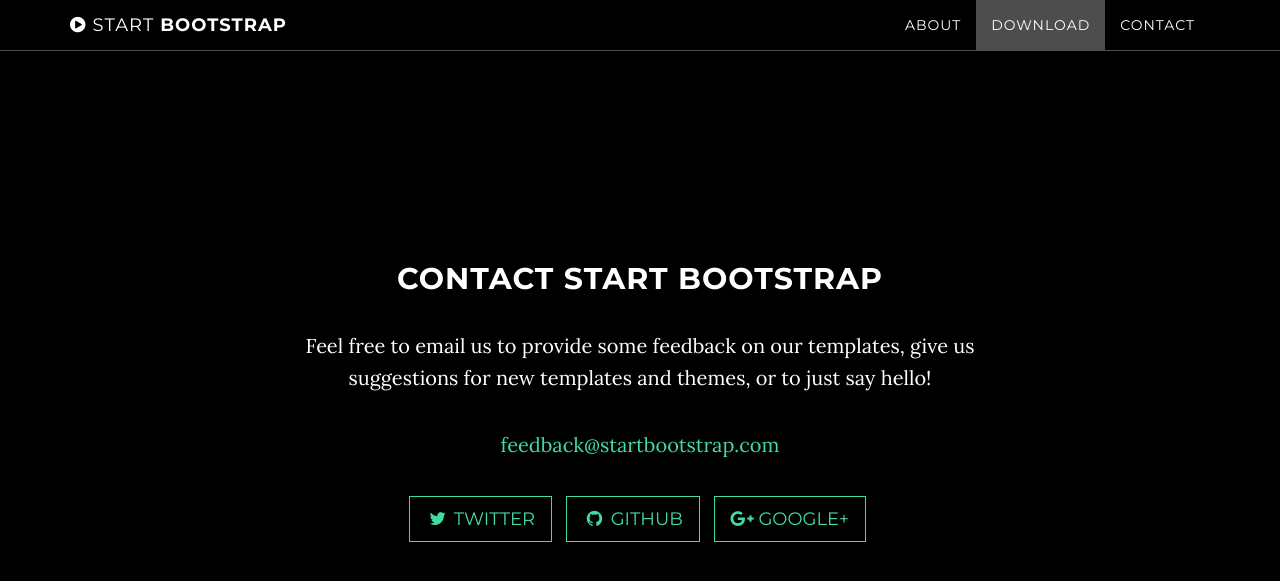
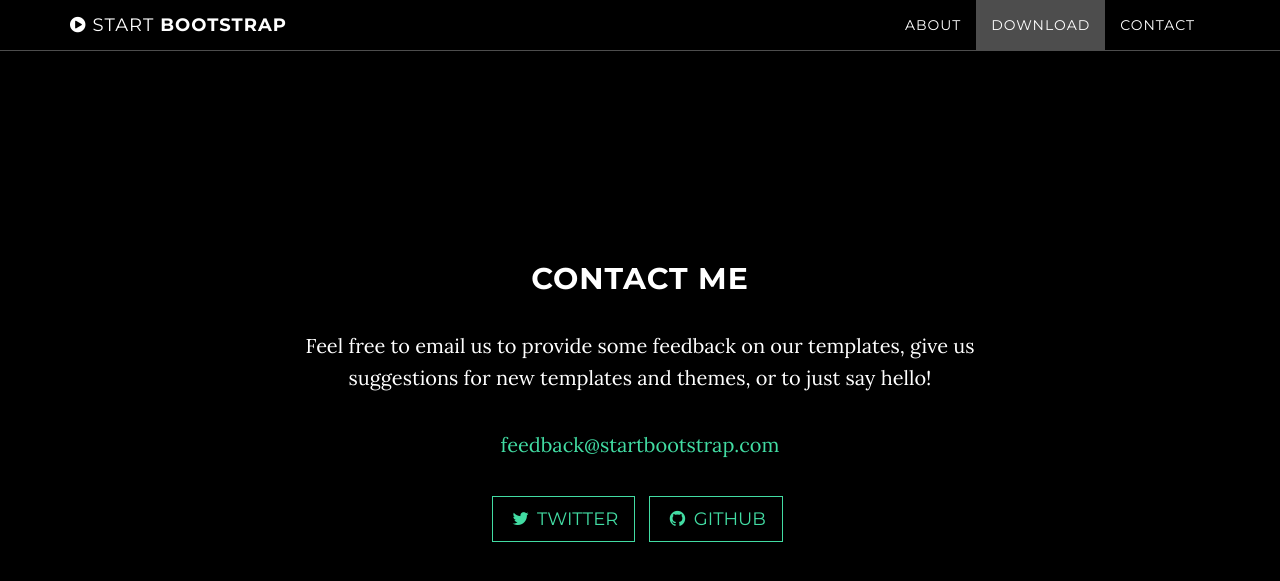
Before and after one commit to bryanleejh/bryanleejh.github.io, a Jekyll site: the page index.html, which Jekyll copies as it is, in a window 1280 px wide and 900 px high, scrolled down 2166 px. Shown: the top 581 px of the window. Built offline with Jekyll 4.4.1, drawn with Linux system fonts in a browser that asks for light colours; nearby versions of some CDN libraries.

Commit message:
Remove Google plus link

```diff
--- a/index.html
+++ b/index.html
@@ -115,7 +115,7 @@
     <section id="contact" class="container content-section text-center">
         <div class="row">
             <div class="col-lg-8 col-lg-offset-2">
-                <h2>Contact Start Bootstrap</h2>
+                <h2>Contact me</h2>
                 <p>Feel free to email us to provide some feedback on our templates, give us suggestions for new templates and themes, or to just say hello!</p>
                 <p><a href="mailto:feedback@startbootstrap.com">feedback@startbootstrap.com</a>
                 </p>
@@ -126,9 +126,7 @@
                     <li>
                         <a href="https://github.com/IronSummitMedia/startbootstrap" class="btn btn-default btn-lg"><i class="fa fa-github fa-fw"></i> <span class="network-name">Github</span></a>
                     </li>
-                    <li>
-                        <a href="https://plus.google.com/+Startbootstrap/posts" class="btn btn-default btn-lg"><i class="fa fa-google-plus fa-fw"></i> <span class="network-name">Google+</span></a>
-                    </li>
+
                 </ul>
             </div>
         </div>
```
